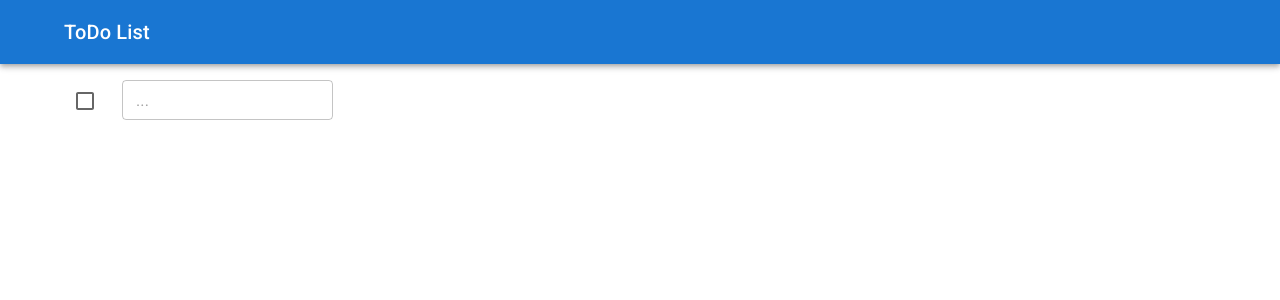
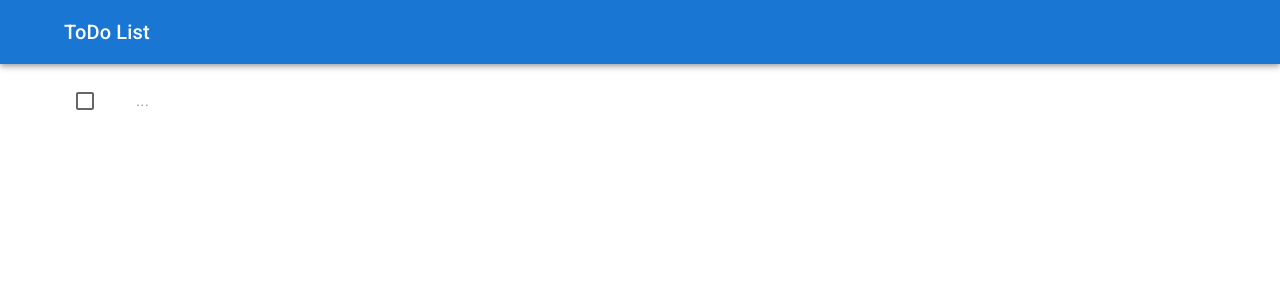
Before and after one commit to vzeleniuk/to-do-list-app, a React (Create React App) app in the folder to-do-list-client/: page / in a window 1280 px wide. Shown: the top 300 px of the page. Built offline with nearby package versions, Linux system fonts and the light colour scheme.

Commit message:
client: style input

```diff
--- a/to-do-list-client/src/components/ToDoItem/ToDoItemView.tsx
+++ b/to-do-list-client/src/components/ToDoItem/ToDoItemView.tsx
@@ -1,8 +1,27 @@
 import CloseIcon from '@mui/icons-material/Close';
-import { Checkbox, IconButton, Stack, TextField } from '@mui/material';
+import { Checkbox, IconButton, Stack, TextField, styled } from '@mui/material';
 import { observer } from 'mobx-react-lite';
 import { useCallback } from 'react';
 import { ToDo } from '../../store/ToDo';
+
+const StyledInput = styled(TextField)(({ disabled, theme }) => ({
+  textDecoration: disabled ? 'line-through' : 'unset',
+  color: theme.palette.grey[500],
+  '& .MuiOutlinedInput-root': {
+    '& fieldset': {
+      borderColor: 'transparent',
+    },
+    '&.Mui-disabled fieldset': {
+      borderColor: 'transparent',
+    },
+    '&:hover fieldset': {
+      borderColor: 'transparent',
+    },
+    '&.Mui-focused fieldset': {
+      borderColor: '#6F7E8C',
+    },
+  },
+}));
 
 interface Props {
   item: ToDo;
@@ -35,13 +54,13 @@ export const ToDoItemView = observer(({ item, addToDo, removeToDo }: Props) => {
         onChange={handleCheckboxChange}
         inputProps={{ 'aria-label': 'controlled' }}
       />
-      <TextField
+      <StyledInput
         hiddenLabel
         value={item.name}
         id="here-will-be-dynamic-id"
         size="small"
         placeholder="..."
-        disabled={item.checked}
+        disabled={!!item.name && item.checked}
         onChange={(event: React.ChangeEvent<HTMLInputElement>) => {
           item.update(event.target.value);
         }}
```
